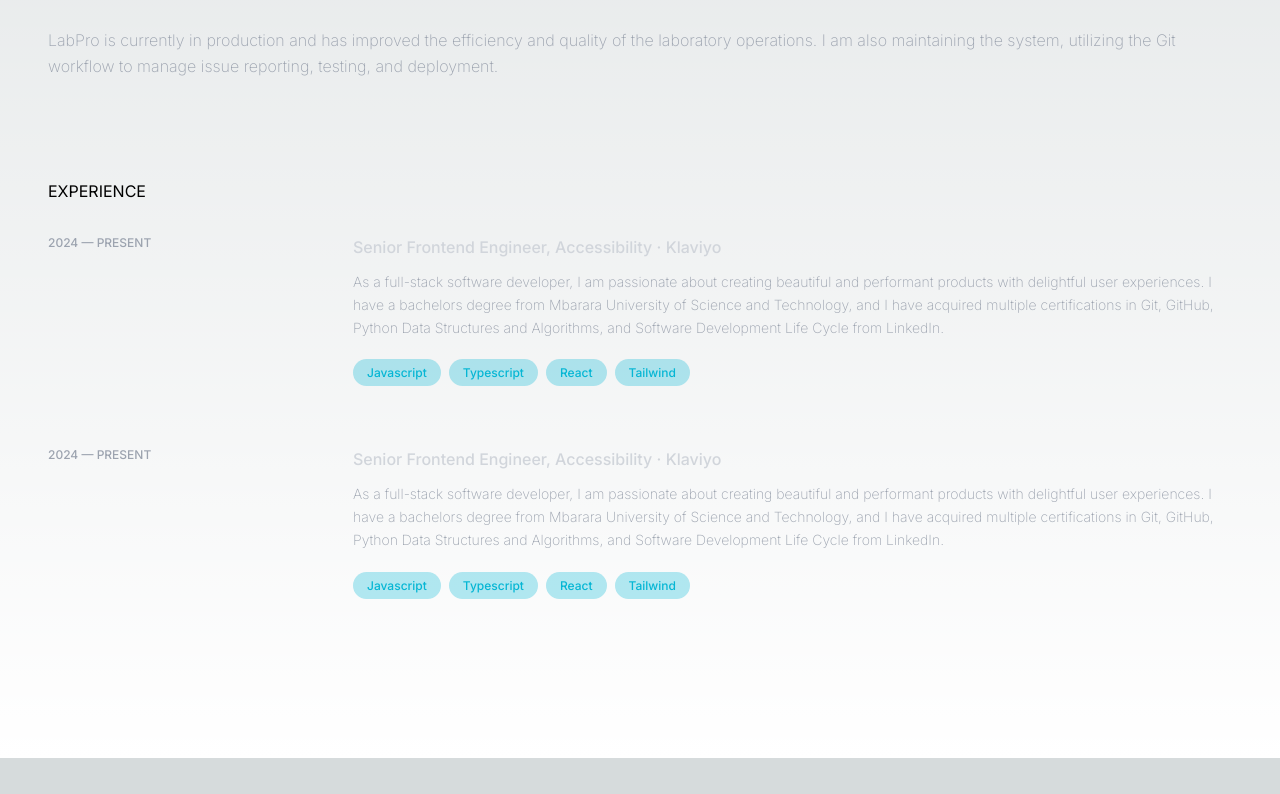
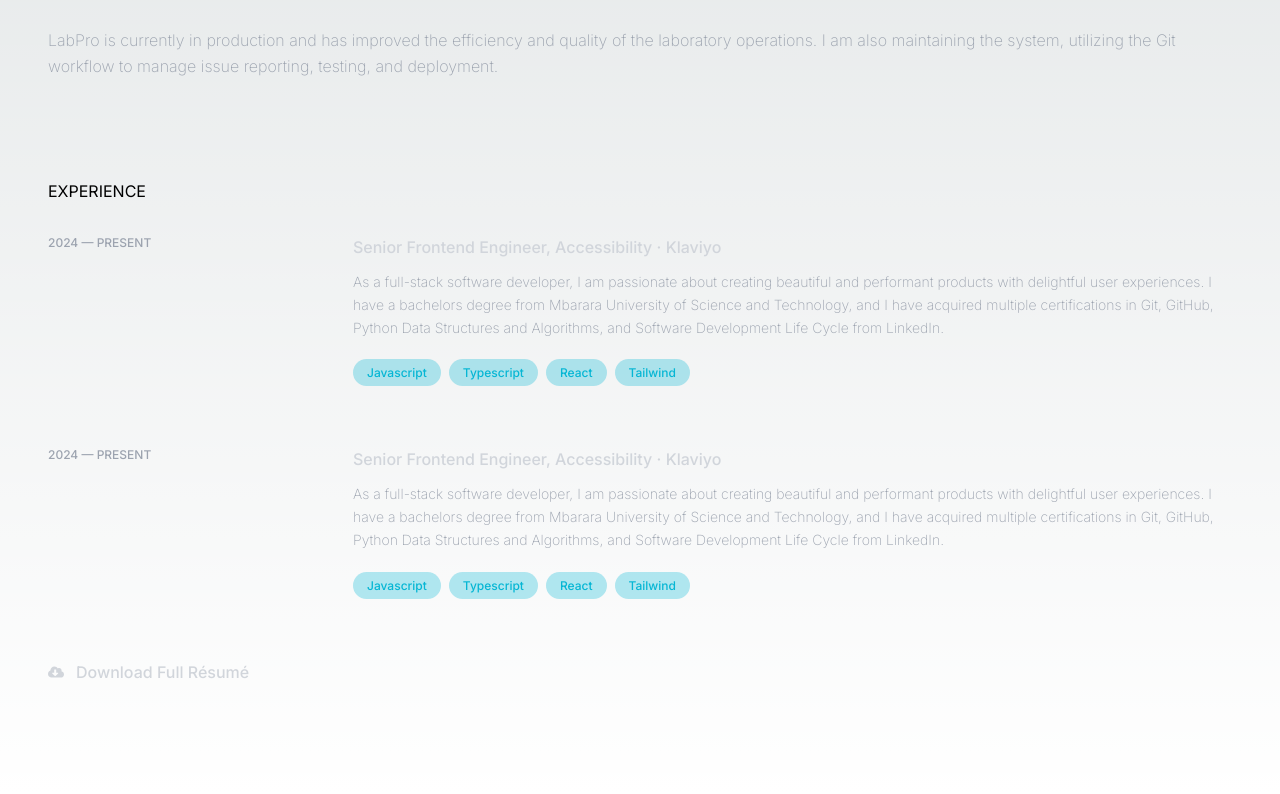
Before and after one commit to enoskyeza/portfolio, a Next.js app: page / in a window 1280 px wide. Shown: the part 704-1498 px from the top of the page. Before the commit the page ends 1462 px from the top, so only its background shows below. Built offline with nearby package versions, Linux system fonts and the light colour scheme.

Commit message:
modify styles

```diff
--- a/src/app/globals.css
+++ b/src/app/globals.css
@@ -54,6 +54,12 @@ body {
   .xp-skill{
     @apply bg-cyan-500/30 rounded-full px-3.5 py-1.5 me-2 text-cyan-500 font-medium text-xs
   }
+
+  /*  Project Section */
+  .project-img {
+    @apply border-solid border-2 rounded-md border-gray-700 shadow-lg
+    hover:border-gray-500 hover:cursor-pointer transition-colors duration-300 ease-in-out
+  }
 }
 
 .section-padding {
--- a/src/components/experience.tsx
+++ b/src/components/experience.tsx
@@ -1,5 +1,6 @@
 import React from "react";
-import { experiences } from "@/components/data";
+import {experiences} from "@/components/data";
+import {FaCloudDownloadAlt} from "react-icons/fa";
 
 const Experience = () => {
     return (
@@ -24,6 +25,10 @@ const Experience = () => {
                     </div>
                 </div>
             ))}
+            <h4 className="xp-title flex gap-3 items-center">
+                <FaCloudDownloadAlt/>
+                Download Full Résumé
+            </h4>
         </section>
     )
 }
```
